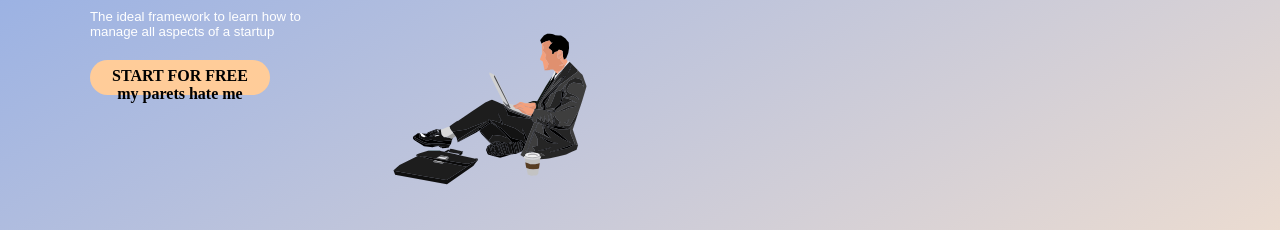
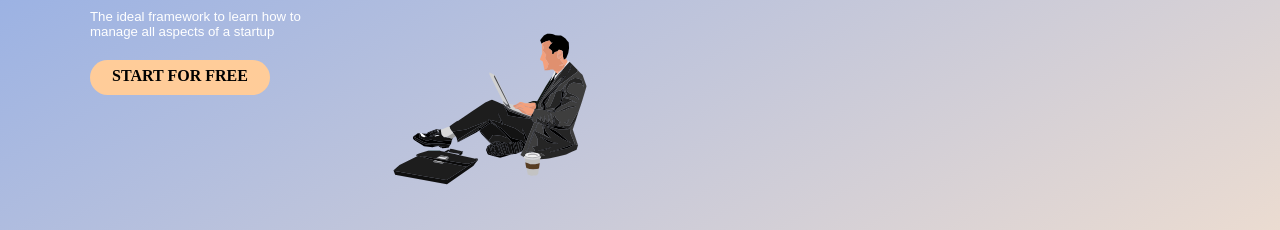
Before and after one commit to ruhi19/webdev-Devsoc-, a plain HTML site: page index.html in a window 1280 px wide. Shown: the part 213-443 px from the top of the page. Drawn offline with Linux system fonts and the light colour scheme.

Commit message:
Update index.html

```diff
--- a/index.html
+++ b/index.html
@@ -31,7 +31,7 @@
                 <h5>manage all aspects of a startup</h5>
                 <h4>
                     <div class="start">
-                        START FOR FREE my parets hate me
+                        START FOR FREE
                     </div>
                 </h4>
             </div>
```
